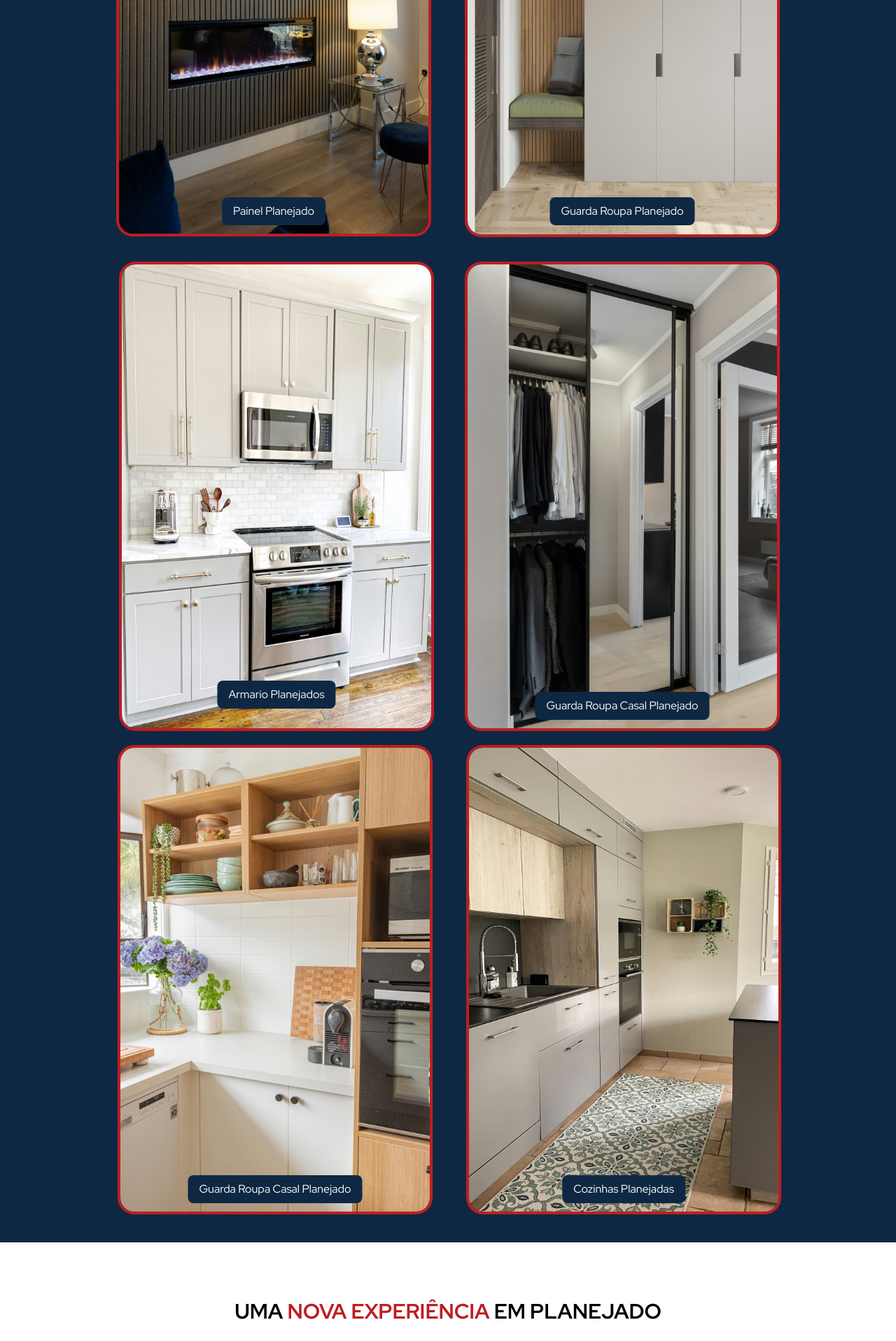
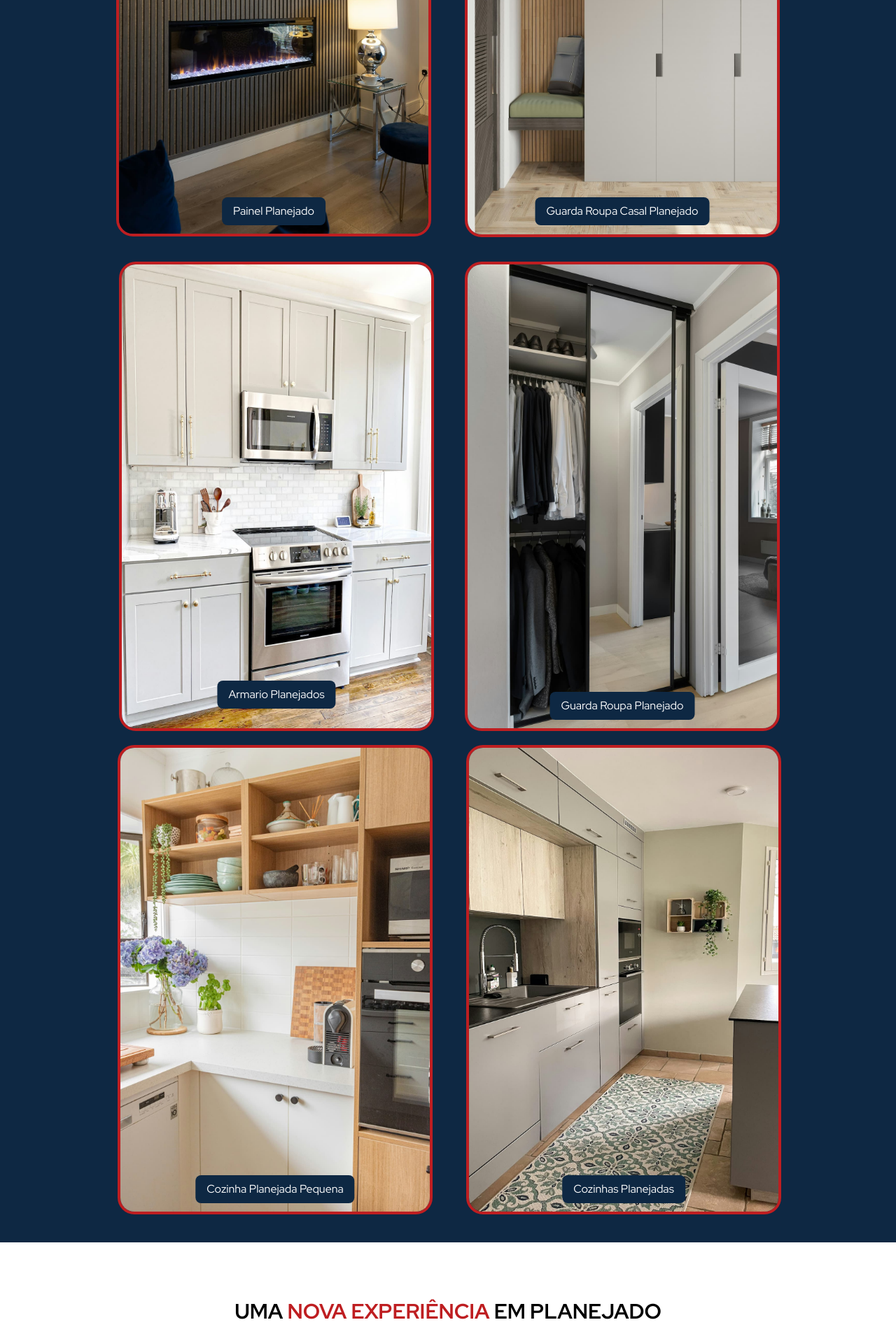
Before and after one commit to jveiiga/ta-planejados, a Next.js app: page / in a window 1280 px wide. Shown: the part 3408-5325 px from the top of the page at 70% size. Built offline with nearby package versions, Linux system fonts and the light colour scheme.

Commit message:
Enviando novas alterações

```diff
--- a/src/pages/index.js
+++ b/src/pages/index.js
@@ -240,7 +240,7 @@ export default function Home() {
                 height={450}
                 className="rounded-3xl border-4 border-solid border-[#BE1E21]"
               />
-              <h3 className="absolute bottom-8 whitespace-nowrap left-[50%] transform -translate-x-[50%] text-white bg-[#0E2843] bg-opacity-50 px-4 py-2 rounded-lg">Guarda Roupa Planejado</h3>
+              <h3 className="absolute bottom-8 whitespace-nowrap left-[50%] transform -translate-x-[50%] text-white bg-[#0E2843] bg-opacity-50 px-4 py-2 rounded-lg">Guarda Roupa Casal Planejado</h3>
             </div>
             <div
               data-aos="fade-left"
@@ -266,7 +266,7 @@ export default function Home() {
                 height={450}
                 className="rounded-3xl border-4 border-solid border-[#BE1E21]"
               />
-              <h3 className="absolute bottom-4 whitespace-nowrap left-[50%] transform -translate-x-[50%] text-white bg-[#0E2843] bg-opacity-50 px-4 py-2 rounded-lg">Guarda Roupa Casal Planejado</h3>
+              <h3 className="absolute bottom-4 whitespace-nowrap left-[50%] transform -translate-x-[50%] text-white bg-[#0E2843] bg-opacity-50 px-4 py-2 rounded-lg">Guarda Roupa Planejado</h3>
             </div>
             <div
               data-aos="fade-up"
@@ -279,7 +279,7 @@ export default function Home() {
                 height={450}
                 className="rounded-3xl border-4 border-solid border-[#BE1E21]"
               />
-              <h3 className="absolute bottom-4 whitespace-nowrap left-[50%] transform -translate-x-[50%] text-white bg-[#0E2843] bg-opacity-50 px-4 py-2 rounded-lg">Guarda Roupa Casal Planejado</h3>
+              <h3 className="absolute bottom-4 whitespace-nowrap left-[50%] transform -translate-x-[50%] text-white bg-[#0E2843] bg-opacity-50 px-4 py-2 rounded-lg">Cozinha Planejada Pequena</h3>
             </div>
             <div
               data-aos="fade-left"
```
